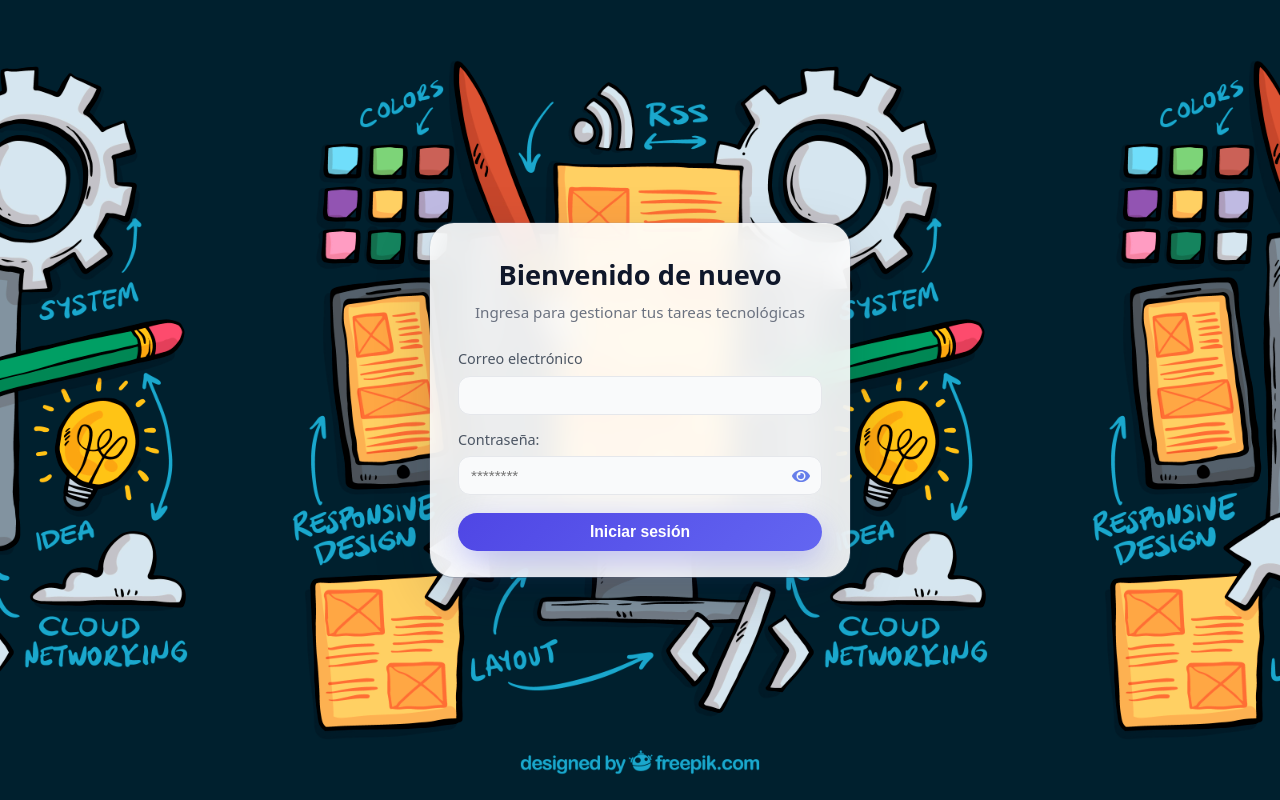
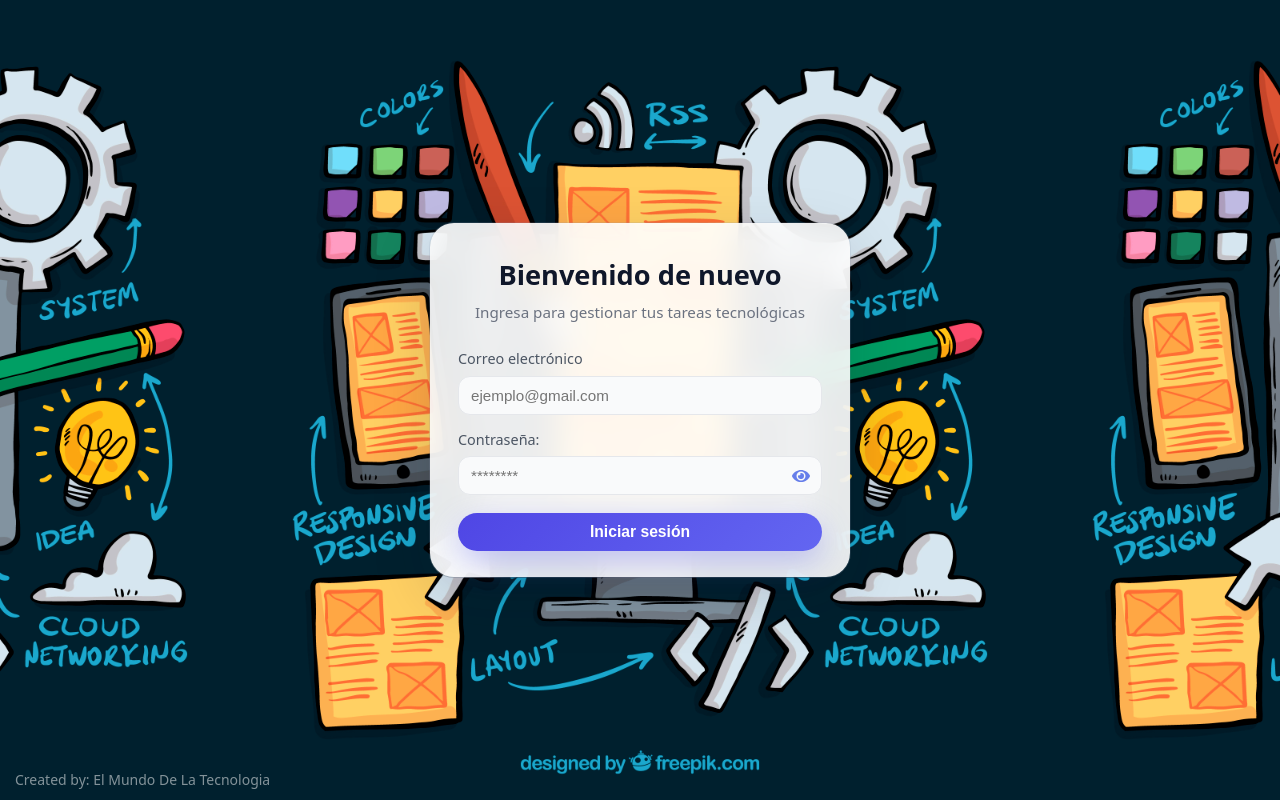
Before and after one commit to JuanG202/Notas-Tecnologicas, a React (Vite) app: page /login in a window 1280 px wide. Built offline with nearby package versions, Linux system fonts and the light colour scheme.

Commit message:
se agrega el created by

```diff
--- a/src/components/Login.jsx
+++ b/src/components/Login.jsx
@@ -42,7 +42,7 @@ function Login({ onLogin }) {
         <form className="auth-form" onSubmit={handleSubmit}>
           <div className="auth-field">
             <label htmlFor="email">Correo electrónico</label>
-            <input value={email} onChange={(e) => setEmail(e.target.value)} />
+            <input value={email} onChange={(e) => setEmail(e.target.value)} placeholder="ejemplo@gmail.com"/>
           </div>
 
           <div className="auth-field">
@@ -73,11 +73,11 @@ function Login({ onLogin }) {
             Iniciar sesión
           </button>
         </form>
-
         {/*<p className="auth-footer-text">
           ¿No tienes cuenta? <Link to="/register">Crear cuenta</Link>
         </p>*/}
       </div>
+      <a href="https://elmundodelatecnologiaf.vercel.app/" target="_black" className="created">Created by: El Mundo De La Tecnologia</a>
     </div>
   );
 }
--- a/src/styles/Auth.css
+++ b/src/styles/Auth.css
@@ -28,6 +28,16 @@
   will-change: transform;
   /* Filtro sutil para mejorar la apariencia */
   filter: brightness(1.05) contrast(1.05) saturate(1.1);
+}
+
+.created {
+  position: fixed;
+  text-decoration: none;
+  bottom: 10px;
+  left: 15px;
+  color: #ffffff83;
+  font-size: 14px;
+  font-weight: 500;
 }
 
 .password-wrapper {
```
